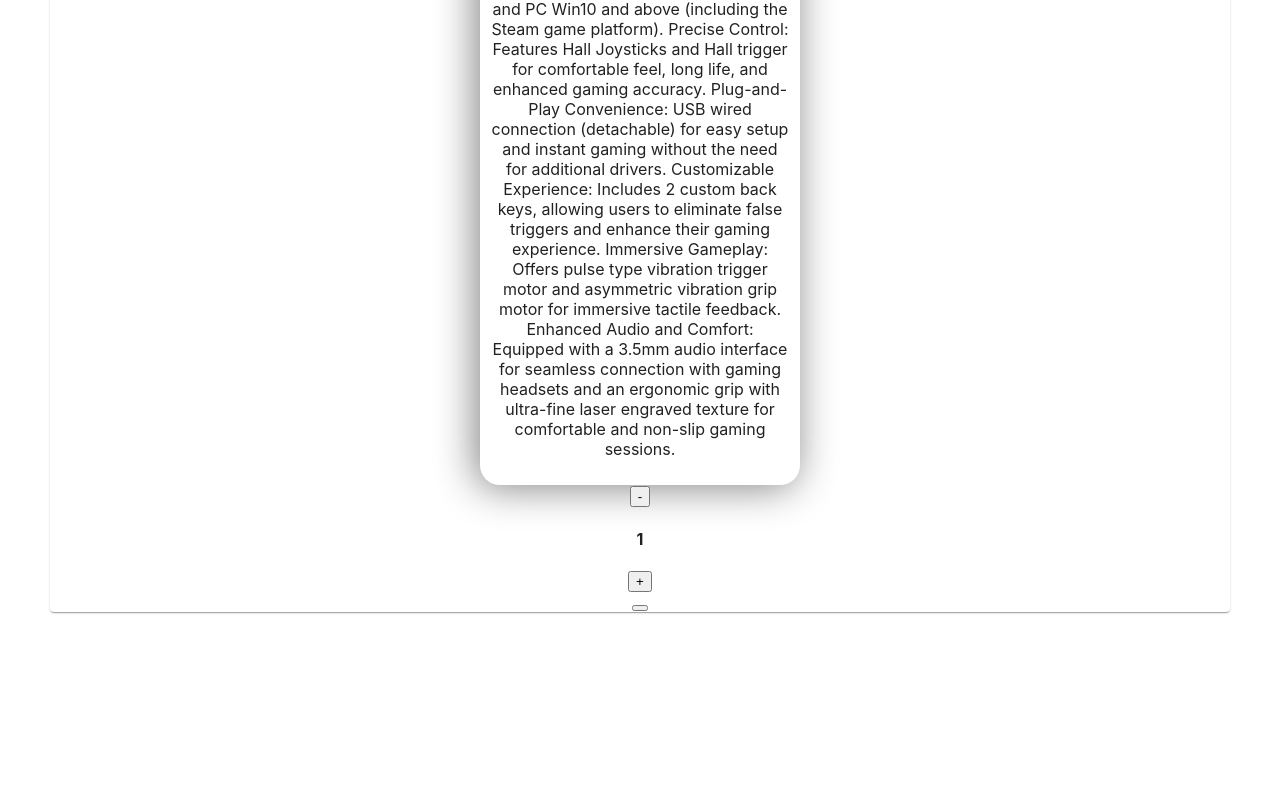
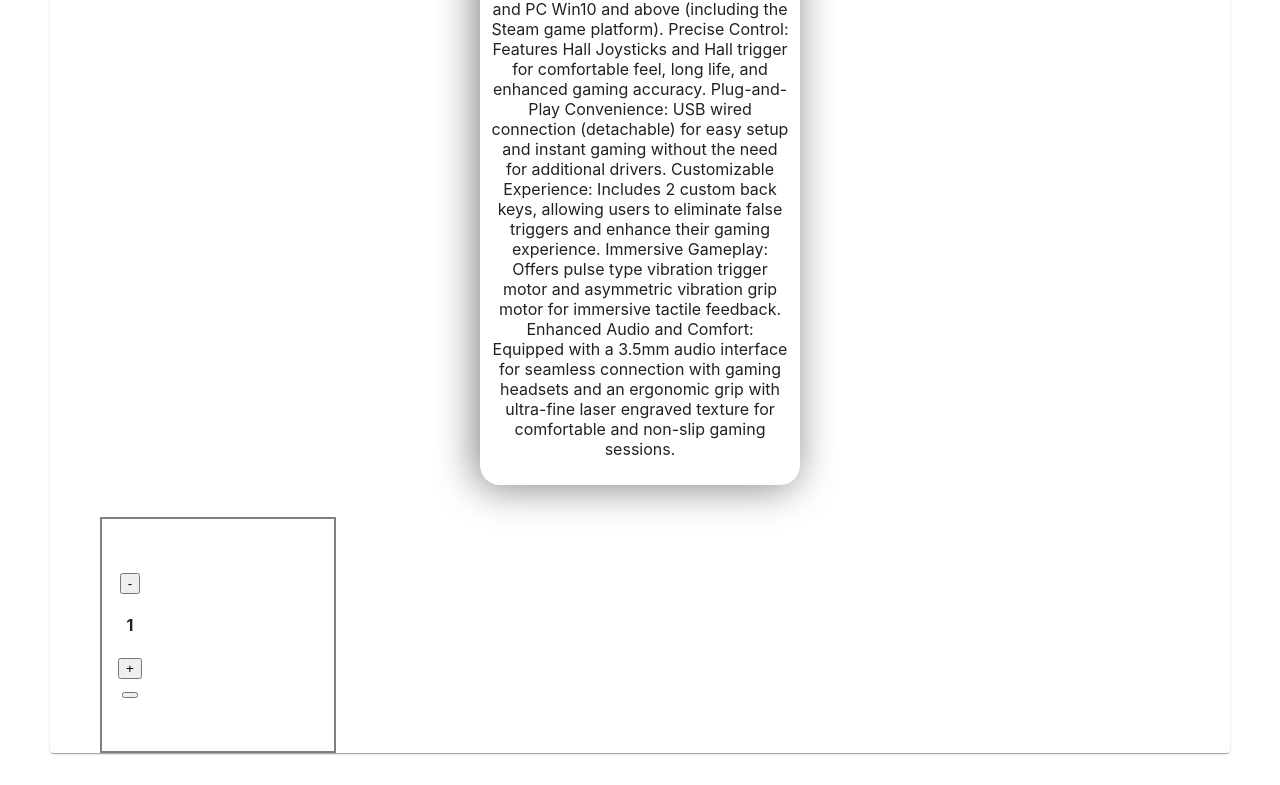
Before and after one commit to santipe90/PreEntrega2Pecollo, a React (Create React App) app: page /item/1 in a window 1280 px wide. Shown: the part 557-1342 px from the top of the page. Before the commit the page ends 1189 px from the top, so only its background shows below. Built offline with nearby package versions, Linux system fonts and the light colour scheme.

Commit message:
install bootstrap + swal

```diff
--- a/package.json
+++ b/package.json
@@ -11,6 +11,7 @@
     "@testing-library/jest-dom": "^5.17.0",
     "@testing-library/react": "^13.4.0",
     "@testing-library/user-event": "^13.5.0",
+    "bootstrap": "^5.3.3",
     "firebase": "^10.8.0",
     "react": "^18.2.0",
     "react-dom": "^18.2.0",
@@ -18,6 +19,7 @@
     "react-router-dom": "^6.21.3",
     "react-scripts": "5.0.1",
     "styled-components": "^6.1.8",
+    "sweetalert2": "^11.10.5",
     "web-vitals": "^2.1.4"
   },
   "scripts": {
--- a/src/components/ItemCount.js
+++ b/src/components/ItemCount.js
@@ -1,4 +1,5 @@
 import { useState } from 'react'
+import Box from '@mui/material/Box';
 
 const ItemCount = ({stock, initial, onAdd})=> {
     const [quantity, setQuantity] = useState(initial)
@@ -15,6 +16,16 @@ const ItemCount = ({stock, initial, onAdd})=> {
     }
 
     return(
+        <Box
+        height={200}
+        width={200}
+        my={4}
+        display="flex"
+        alignItems="center"
+        gap={4}
+        p={2}
+        sx={{ border: '2px solid grey' }}
+      >
         <div className ='Counter'>
         <div className='Controls'>
         <button className='Button' onClick={decrement}>-</button>
@@ -26,6 +37,7 @@ const ItemCount = ({stock, initial, onAdd})=> {
             </button>
         </div>
         </div>
+        </Box>
     )
 }
 
```
Also changed, not shown: 1 other file (tests, documents, lock files or other folders).
